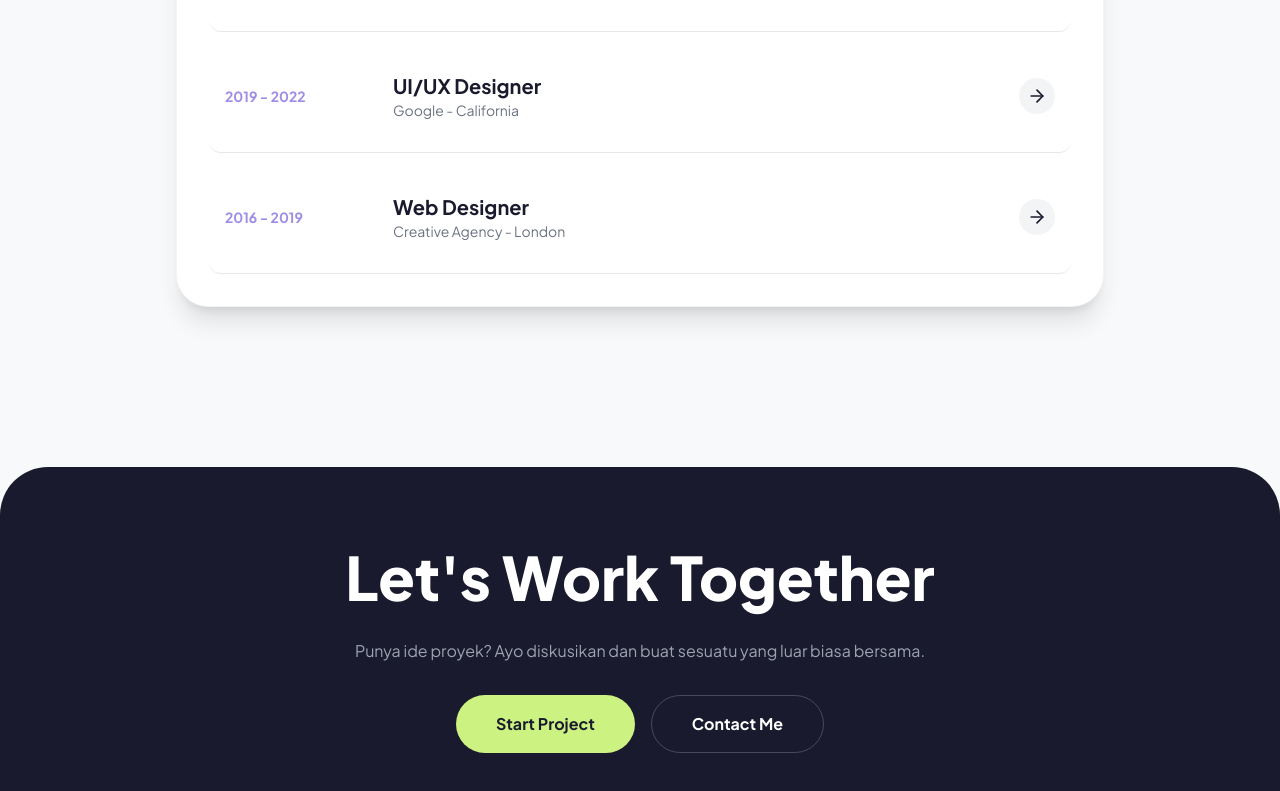
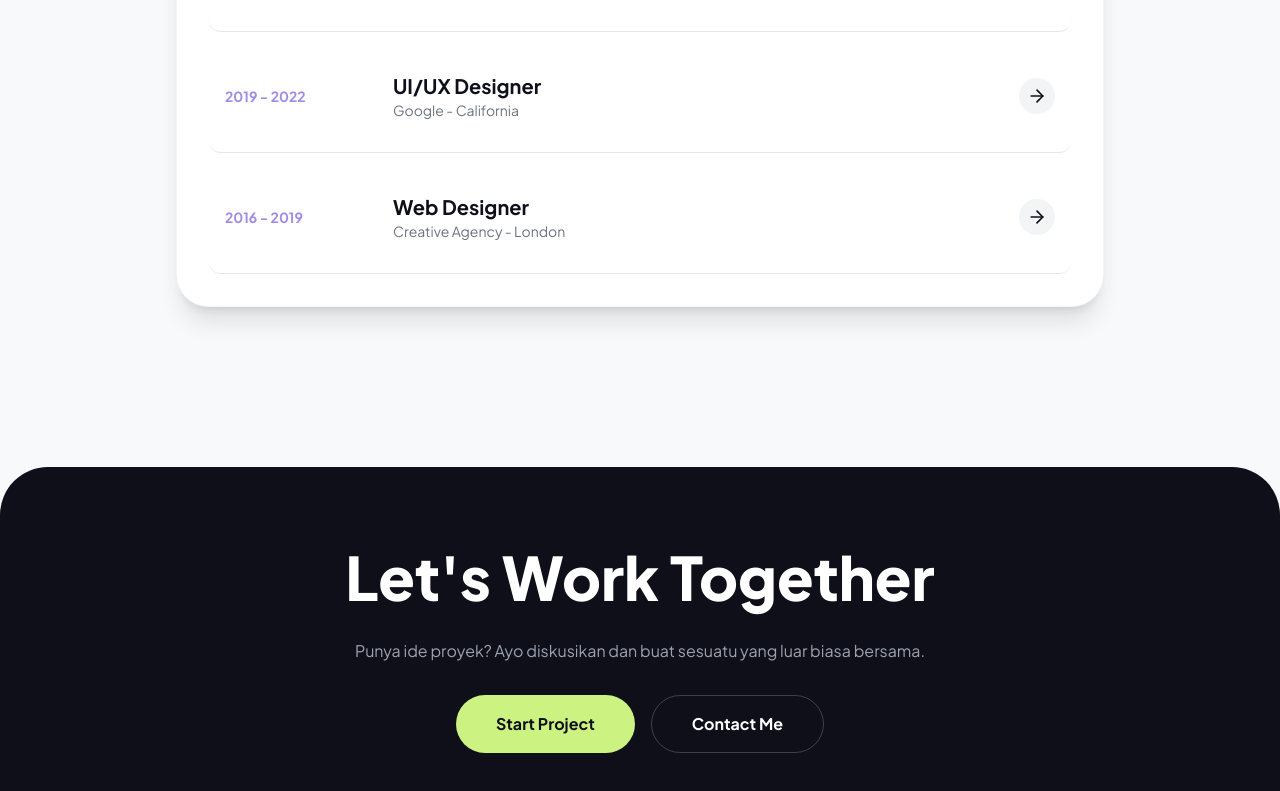
Before and after one commit to Mhdki/portfolio-kii, a React (Vite) app: page / in a window 1280 px wide. Shown: the part 2032-2823 px from the top of the page. Built offline with nearby package versions, Linux system fonts and the light colour scheme.

Commit message:
Update tailwind.config.js

```diff
--- a/tailwind.config.js
+++ b/tailwind.config.js
@@ -7,16 +7,27 @@ export default {
   theme: {
     extend: {
       fontFamily: {
-        'sans': ['"Plus Jakarta Sans"', 'sans-serif'], // Font modern mirip desain
+        'sans': ['"Plus Jakarta Sans"', 'sans-serif'],
+        'display': ['"Plus Jakarta Sans"', 'sans-serif'], // Pakai font modern yang sama
       },
       colors: {
-        'brand-purple': '#5D3FD3', // Ungu utama
-        'brand-dark': '#1A1A2E',   // Ungu gelap untuk background
-        'brand-lime': '#CCF381',   // Hijau stabilo (Lime)
+        'brand-purple': '#5D3FD3',
+        'brand-dark': '#0F0F1A',   // Lebih gelap dikit biar pop
+        'brand-lime': '#CCF381',
         'brand-white': '#F8F9FA',
       },
+      animation: {
+        'spin-slow': 'spin 10s linear infinite',
+        'float': 'float 6s ease-in-out infinite',
+      },
+      keyframes: {
+        float: {
+          '0%, 100%': { transform: 'translateY(0)' },
+          '50%': { transform: 'translateY(-20px)' },
+        }
+      },
       backgroundImage: {
-        'pattern': "url('https://www.transparenttextures.com/patterns/cubes.png')",
+        'noise': "url('https://grainy-gradients.vercel.app/noise.svg')",
       }
     },
   },
```
